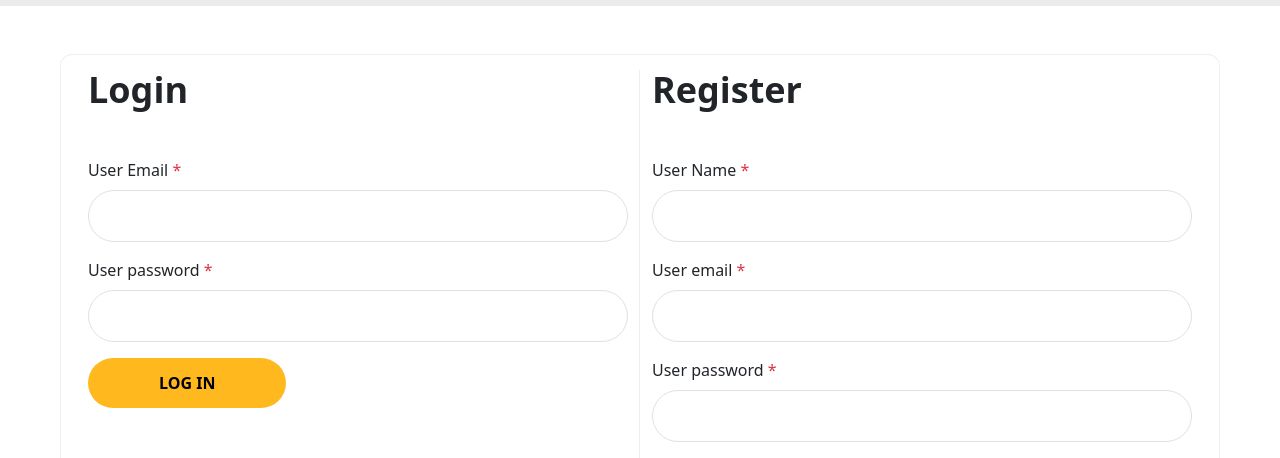
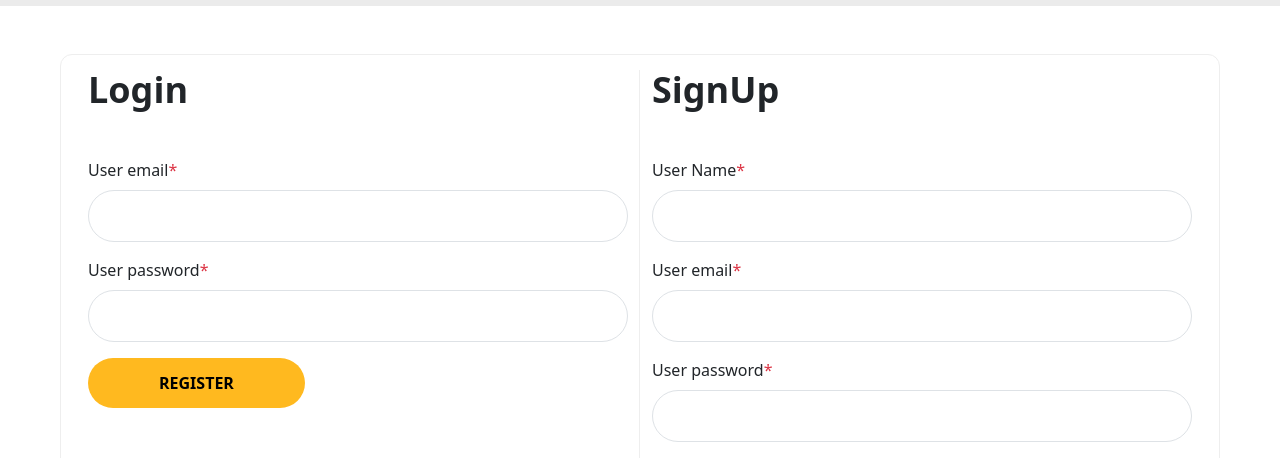
Before and after one commit to firasmar3bi/FirasTest, a React (Vite) app: page /register in a window 1280 px wide. Shown: the part 212-670 px from the top of the page. Built offline with nearby package versions, Linux system fonts and the light colour scheme; no server answers.

Commit message:
api signup

```diff
--- a/package.json
+++ b/package.json
@@ -13,8 +13,10 @@
     "bootstrap": "^5.3.2",
     "formik": "^2.4.5",
     "react": "^18.2.0",
+    "react-axios": "^2.0.6",
     "react-dom": "^18.2.0",
-    "react-router-dom": "^6.21.1"
+    "react-router-dom": "^6.21.1",
+    "yup": "^1.3.3"
   },
   "devDependencies": {
     "@types/react": "^18.2.43",
--- a/src/Component/Register/Input.jsx
+++ b/src/Component/Register/Input.jsx
@@ -1,16 +1,26 @@
 import React from 'react'
 
-export default function Input( {id , name , type  , title , onChange } ) {
+export default function Input({type , id , name , title , value , onChange , errors , onBlur , touchad}) {
+
+  // console.log(touchad);
+
   return (
     <div className="mb-3">
-      <label className="form-label" htmlFor='id'> {title} <span className="text-danger">*</span></label>
+      <label className="form-label" htmlFor={id}> {title}
+        <span className="text-danger">
+          * {touchad&&errors[name]&&<p className='text-danger d-inline'>  {errors[name]} </p>}
+        </span>
+      </label>
       <input
         type={type}
-        id={id}
         name={name}
         className="form-control"
+        value={value}
+        id={id}
         onChange={onChange}
+        onBlur={onBlur}
       />
+
     </div>
   )
 }
--- a/src/Component/Register/LogInSection.jsx
+++ b/src/Component/Register/LogInSection.jsx
@@ -1,49 +1,70 @@
 import React from 'react'
 import Input from './Input'
 import { useFormik } from 'formik'
+import { SingInSchema } from '../validation/validation'
 
 export default function LogInSection() {
 
+    const initialValues = {
+        email: '',
+        password: '',
+    }
+
+    const onSubmit = values => {
+        const formData = new FormData();
+        formData.append("email", values.email)
+        formData.append("password", values.password)
+    }
+
     const formik = useFormik({
-            initialValues : {
-            UserEmail:'',
-            Userpassword:'',
-        },onSubmit: values => {
-            console.log(values);
-        }
+
+        initialValues,
+        onSubmit,
+        validationSchema: SingInSchema
+
     })
 
     const inputs = [
         {
-            type : "email",
-            name : "UserEmail",
-            title : "User Email",
-            value : formik.values.UserEmail ,
+            id: "email",
+            name: "email",
+            type: "email",
+            title: "User email",
+            value: formik.values.email,
         },
         {
-            type : "password",
-            name : "Userpassword",
-            title : "User password",
-            value : formik.values.Userpassword ,
-        }
+            id: "password",
+            name: "password",
+            type: "password",
+            title: "User password",
+            value: formik.values.password,
+        },
     ]
 
-    const logInInputs = inputs.map( (inputs , index ) =>
+    const registerInputs = inputs.map((inputs, index) =>
         <Input
-        type={inputs.type}
-        name={inputs.name}
-        key={index}
-        title={inputs.title}
-        onChange ={formik.handleChange}
+            type={inputs.type}
+            id={inputs.id}
+            name={inputs.name}
+            title={inputs.title}
+            value={inputs.value}
+            key={index}
+            errors={formik.errors}
+            onChange={formik.handleChange}
+            onBlur={formik.handleBlur}
+            touchad={formik.touched}
         />
     )
 
     return (
-        <div className="col-12 col-md-12 col-lg-6 log-in">
+        <div className="col-12 col-md-12 col-lg-6 log-in ">
             <h2 className="mb-5">Login</h2>
-            <form onSubmit={formik.handleSubmit}>
-                {logInInputs}
-                <button className="btn text-uppercase rounded-pill text-black me-4">log in</button>
+            <form onSubmit={formik.handleSubmit} >
+
+                {registerInputs}
+
+                <button className="btn text-uppercase rounded-pill text-black" type="submit" disabled={!formik.isValid}>register</button>
+
             </form>
         </div>
     )
--- a/src/Component/Register/SignUp.jsx
+++ b/src/Component/Register/SignUp.jsx
@@ -1,8 +1,13 @@
-import React, { useState } from 'react'
+import React from 'react'
+import axios from "axios";
 import Input from './Input'
 import { useFormik } from 'formik'
+import { SingInSchema } from '../validation/validation'
 
 export default function SignUp() {
+
+    const apiUrl = import.meta.env.VITE_API_URL;
+    // console.log(apiUlr);
 
     const initialValues = {
         userName:'',
@@ -10,6 +15,7 @@ export default function SignUp() {
         password:'',
         image:'',
     }
+
     const onSubmit = async values=> {
         const formData = new FormData();
         formData.append("userName",values.userName)
@@ -17,15 +23,28 @@ export default function SignUp() {
         formData.append("password",values.password)
         formData.append("image",values.image);
 
-        console.log(values);
+        try{
+            const {data} = await axios.post(`${apiUrl}`,formData)
+            console.log(data);
+        }catch(errors){
+            console.log(errors);
+        }
+
+
     }
 
     const formik = useFormik({
 
         initialValues,
         onSubmit,
+        validationSchema:SingInSchema
 
     })
+
+    const handelFieldChange = (event) =>{
+        console.log(event.target.files[0]);
+        formik.setFieldValue('image',event.target.files[0])
+    }
 
     const inputs = [
         {
@@ -54,30 +73,34 @@ export default function SignUp() {
             name : "image",
             type : "file",
             title : "User image",
-            value : formik.values.image,
+            onChange : handelFieldChange,
         },
 
     ]
 
     const registerInputs = inputs.map ( (inputs , index)  =>
         <Input
+            type={inputs.type}
             id={inputs.id}
             name={inputs.name}
-            type={inputs.type}
             title={inputs.title}
+            value={inputs.value}
             key={index}
-            onChange={formik.handleChange}
+            errors = {formik.errors}
+            onChange={inputs.onChange || formik.handleChange}
+            onBlur = {formik.handleBlur}
+            touchad={formik.touched}
         />
     )
 
     return (
         <div className="col-12 col-md-12 col-lg-6 register ">
-            <h2 className="mb-5 mt-3 mt-lg-0">Register</h2>
+            <h2 className="mb-5 mt-3 mt-lg-0">SignUp</h2>
             <form onSubmit={formik.handleSubmit} encType="multipart/form-data">
 
                 {registerInputs}
 
-                <button className="btn text-uppercase rounded-pill text-black" type="submit" >register</button>
+                <button className="btn text-uppercase rounded-pill text-black" type="submit" disabled={!formik.isValid}>register</button>
 
             </form>
         </div>
--- /dev/null
+++ b/src/Component/validation/validation.jsx
@@ -0,0 +1,7 @@
+import * as yup from "yup";
+
+export const SingInSchema = yup.object ({
+    userName : yup.string().required('The name is required').min(3,'Min number of charecter is 3').max(20,'Max number of charecter is 20'),
+    email : yup.string().required('The email is required').email(),
+    password : yup.string().required('The password is required').min(4,'Min number of charecter is 4').max(10,'Max number of charecter is 10'),
+})
```
Also changed, not shown: 2 other files (tests, documents, lock files or other folders).
